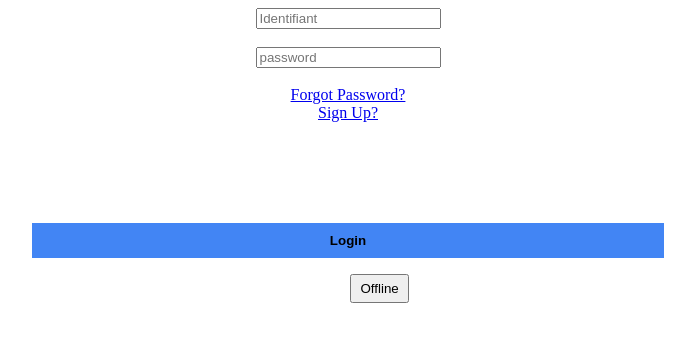
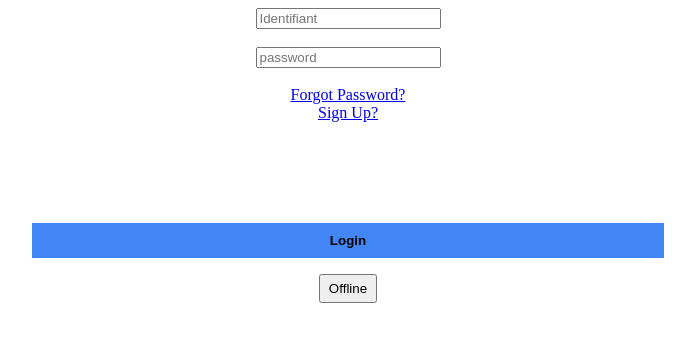
Before and after one commit to omwitsa-etole/group-channel, a Django app: page /video/login/ in a window 1280 px wide. Shown: the top 342 px of the page, without its empty margins (292-987 px from the left). Run offline with Django 4.2, Linux system fonts and the light colour scheme.

Commit message:
style update

```diff
--- a/data/templates/login.html
+++ b/data/templates/login.html
@@ -41,7 +41,7 @@
          </div>
 
       </form>
-      <a href="/video/out/" style="margin-left: 5%;"><button style="padding: 5px 8px;">Offline</button></a>
+      <a href="/video/out/" style="margin-left:;"><button style="padding: 5px 8px;">Offline</button></a>
   </center>
   </body>
 </html>
```
Also changed, not shown: 1 other file.
